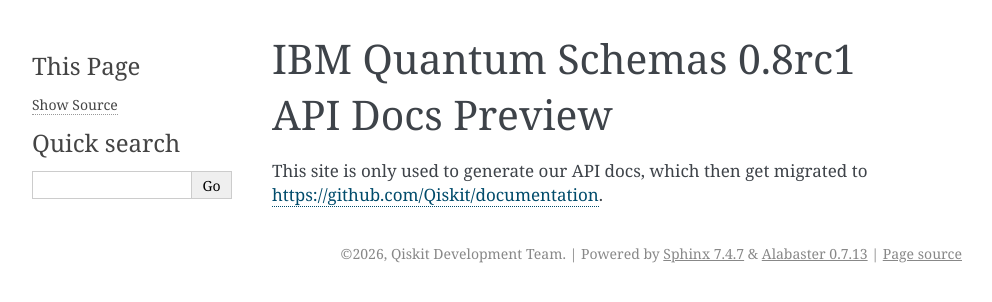
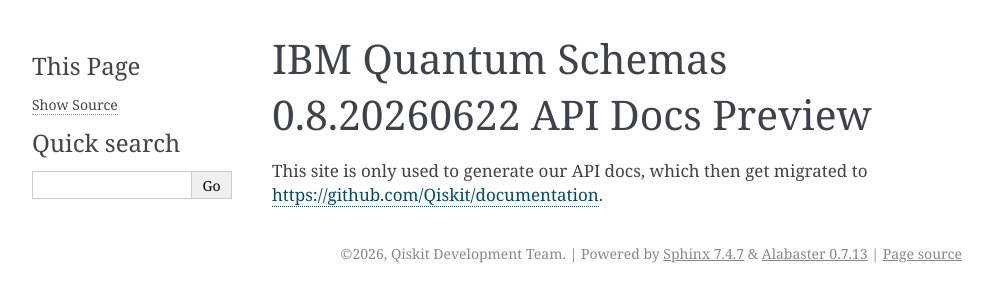
Before and after one commit to Qiskit/ibm-quantum-schemas, a Sphinx documentation site: the page built from docs/index.rst, in a window 1280 px wide. Shown: the top 302 px of the page, without its empty margins (148-1140 px from the left). Built offline with Sphinx 7.4.7, drawn with Linux system fonts in a browser that asks for light colours; formulas are drawn with MathJax 3.

Commit message:
docs conf

```diff
--- a/docs/conf.py
+++ b/docs/conf.py
@@ -29,7 +29,7 @@
 # The short X.Y version
 version = ""
 # The full version, including alpha/beta/rc tags
-release = "0.8rc1"
+release = "0.8.20260622"
 
 # -- General configuration ---------------------------------------------------
 
```
